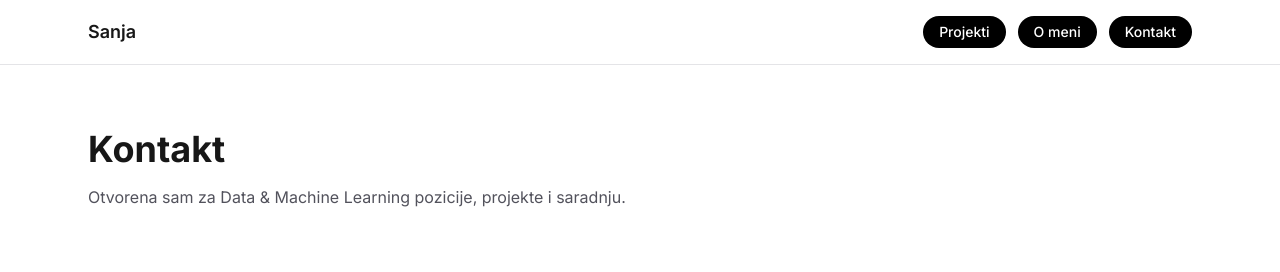
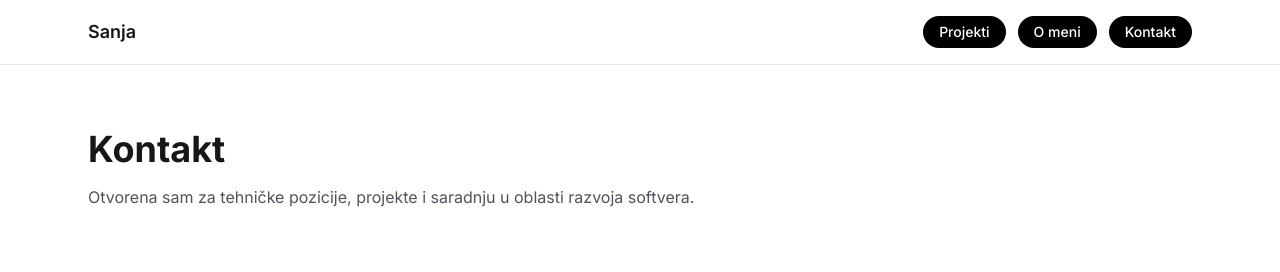
Before and after one commit to njanjahier/data-ml-portfolio, a Next.js app: page /contact in a window 1280 px wide. Shown: the top 272 px of the page. Built offline with nearby package versions, Linux system fonts and the light colour scheme.

Commit message:
Update page.tsx

```diff
--- a/app/contact/page.tsx
+++ b/app/contact/page.tsx
@@ -8,7 +8,7 @@ export default function ContactPage() {
           Kontakt
         </h1>
         <p className="text-zinc-600">
-          Otvorena sam za Data & Machine Learning pozicije, projekte i saradnju.
+          Otvorena sam za tehničke pozicije, projekte i saradnju u oblasti razvoja softvera.
         </p>
       </div>
 
```
